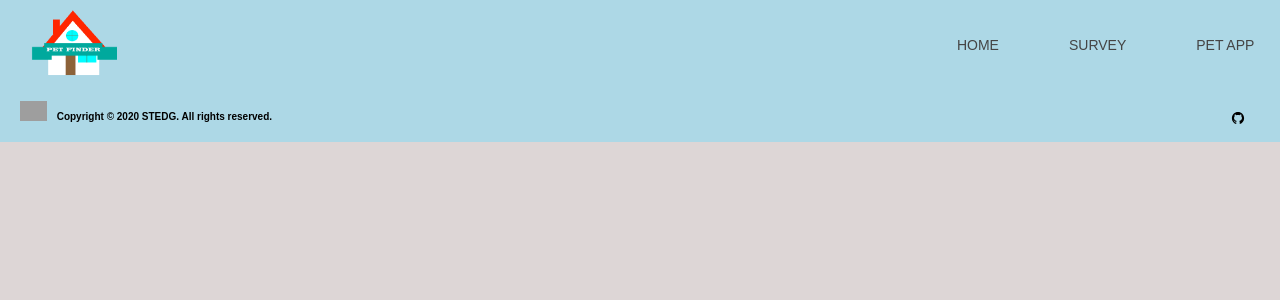
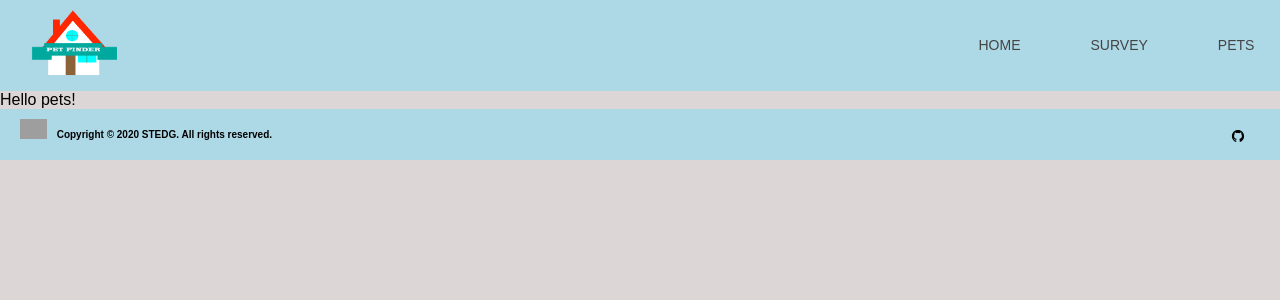
Before and after one commit to STEGD/dog-finder-main, a React (Create React App) app in the folder client/: page /petlayout in a window 1280 px wide. Shown: the top 300 px of the page. Built offline with nearby package versions, Linux system fonts and the light colour scheme; grey boxes are pictures that could not be loaded.

Commit message:
Minor changes & added the page for pet template

```diff
--- a/client/src/App.js
+++ b/client/src/App.js
@@ -5,7 +5,7 @@ import quizApp from './pages/quizApp';
 import HomeApp from './pages/HomeApp';
 import Navbar from './pages/Navbar';
 import Footer from './Components/Footer'
-
+import PetLayout from './pages/PetLayout'
 
 
 
@@ -17,6 +17,7 @@ export default function App() {
       <Route exact path="/homeapp" component={HomeApp} />
       <Route exact path="/quizapp" component={quizApp} />
       <Route exact path="/petapp" component={PetApp} />
+      <Route exact path="/petlayout" component={PetLayout}/>
 
       <Route exact path = '/' component={HomeApp}/>
 
--- a/client/src/pages/Navbar.js
+++ b/client/src/pages/Navbar.js
@@ -12,7 +12,7 @@ export default function Navbar() {
                     <ul>
                     <li className = "navlist"><Link to="/homeapp">Home</Link></li>
                     <li className = "navlist"><Link to="/quizapp">Survey</Link></li>
-                    <li className = "navlist"><Link to="/petapp">Pet App</Link></li>
+                    <li className = "navlist"><Link to="/petapp">Pets</Link></li>
                     </ul>
                 </nav>
         </div>
--- a/client/src/pages/PetApp.js
+++ b/client/src/pages/PetApp.js
@@ -9,7 +9,6 @@ export default function PetApp() {
     return (
         <div>
         <div className="grid-container">
-           <p>This is the pet info page</p>
            <div className="searchBar">
            <ComboBoxPET type="dog"/>
            <ComboBoxPET type="breed"/>
--- /dev/null
+++ b/client/src/pages/PetLayout.js
@@ -0,0 +1,9 @@
+import React from 'react'
+
+export default function PetLayout(){
+
+    return(
+        <div>Hello pets!</div>
+    )
+
+}
--- /dev/null
+++ b/client/src/pages/QuizComponents/QuizCardLayout.css
@@ -0,0 +1,3 @@
+.link-more{
+    text-decoration: none;
+}
--- a/client/src/pages/QuizComponents/QuizCardLayout.js
+++ b/client/src/pages/QuizComponents/QuizCardLayout.js
@@ -8,6 +8,8 @@ import Button from '@material-ui/core/Button'
 import Typography from '@material-ui/core/Typography'
 import CardContent from '@material-ui/core/CardContent'
 import HouseImage from '../pics/logo.png'
+import {Link} from 'react-router-dom'
+import './QuizCardLayout.css'
 
 const useStyles = makeStyles({
     root: {
@@ -20,6 +22,7 @@ const useStyles = makeStyles({
 
 export default function QuizCardLayout(props) {
     const classes = useStyles()
+
     return (
 
        <Card className= {classes.root}>
@@ -40,9 +43,11 @@ export default function QuizCardLayout(props) {
         </CardActionArea>
 
         <CardActions>
+            <Link to="/petlayout" target="_blank" className="link-more">
             <Button size = "small" color = "primary">
                 Learn More
             </Button>
+            </Link>
         </CardActions>
        </Card>
 
```
